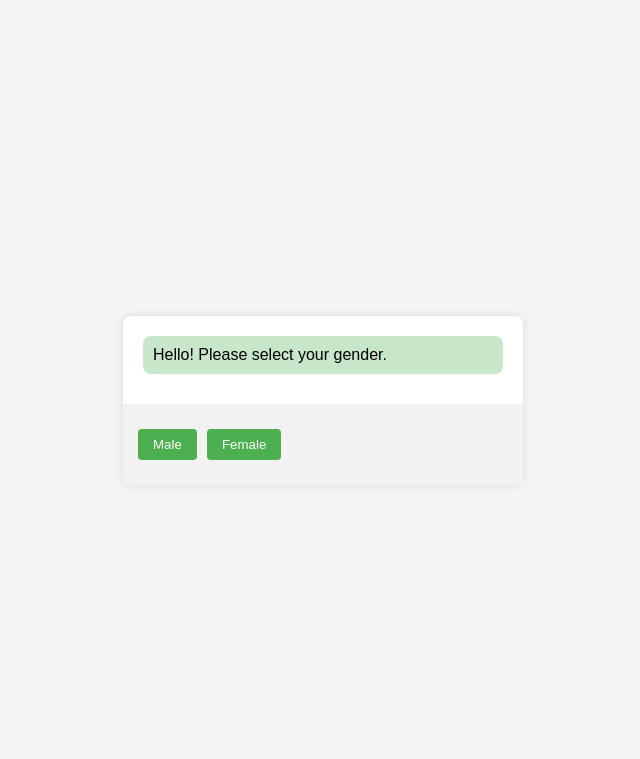
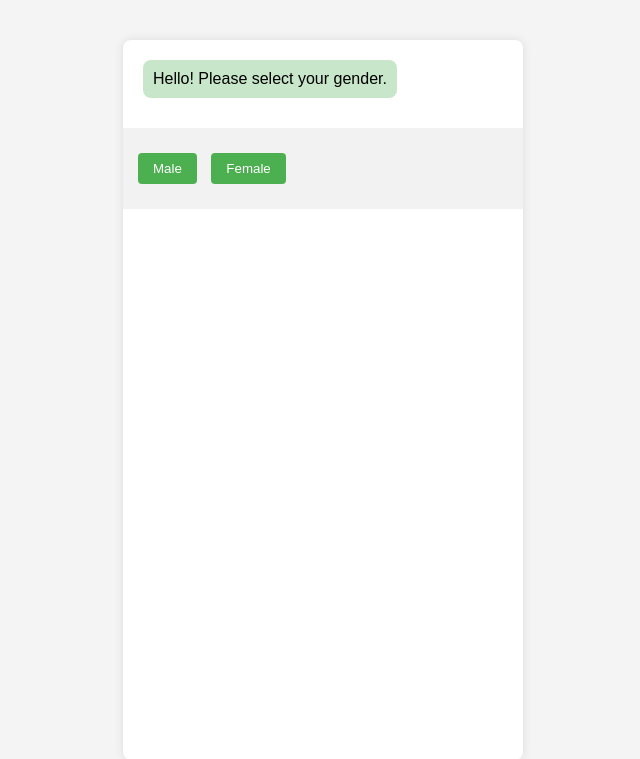
Before and after one commit to mihret-tibebe/chat-bot, a Flask app: page / in a window 1280 px wide. Shown: the top 759 px of the page, without its empty margins (317-957 px from the left). Run offline with Flask 2, Linux system fonts and the light colour scheme; parts of the project's set-up code (start-up, migrations or seed data) failed here and were passed over.

Commit message:
Update style.css

```diff
--- a/static/styles/style.css
+++ b/static/styles/style.css
@@ -16,9 +16,11 @@ body {
 	background-color: #fff;
 	border-radius: 8px;
 	overflow: hidden;
+	height: 90%;
 }
 
 .chat {
+	vertical-align: baseline;
 	padding: 20px;
 	overflow-y: auto;
 	max-height: 300px;
@@ -31,6 +33,7 @@ body {
 	padding: 10px;
 	margin-bottom: 10px;
 	border-radius: 8px;
+	width: fit-content;
 }
 
 .bot-message {
@@ -40,6 +43,7 @@ body {
 	padding: 10px;
 	margin-bottom: 10px;
 	border-radius: 8px;
+	width: fit-content;
 }
 
 .input-container {
@@ -47,6 +51,7 @@ body {
 	flex-direction: column;
 	padding: 10px;
 	background-color: #f2f2f2;
+	/* vertical-align: bottom; */
 }
 
 .selected-symptoms {
@@ -57,6 +62,7 @@ body {
 
 .available-symptoms {
 	display: flex;
+	display: block;
 	flex-wrap: wrap;
 	margin-bottom: 10px;
 }
@@ -69,7 +75,8 @@ body {
 	border-radius: 4px;
 	cursor: pointer;
 	margin: 5px;
-	outline: none;
+	/* outline: none; */
+	vertical-align: bottom;
 }
 
 .input-container button {
@@ -81,4 +88,5 @@ body {
 	cursor: pointer;
 	margin-top: 5px;
 	outline: none;
+	vertical-align: bottom;
 }
```
